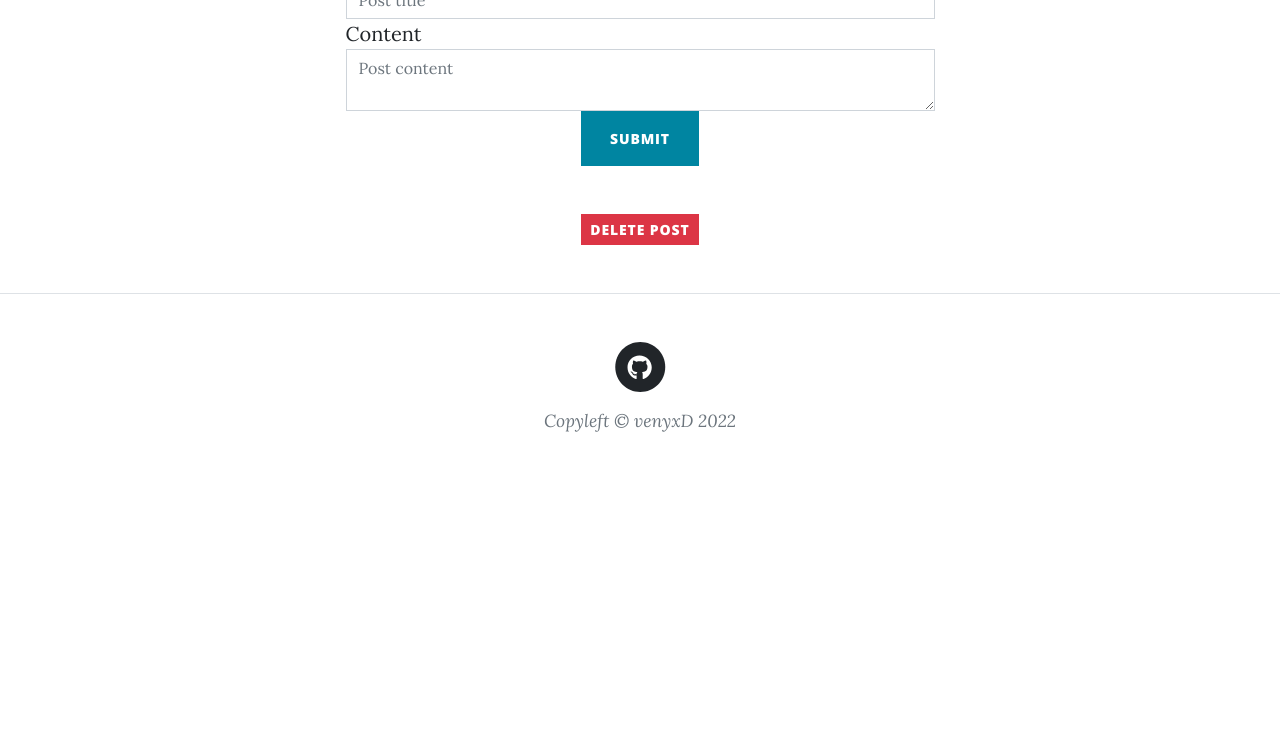
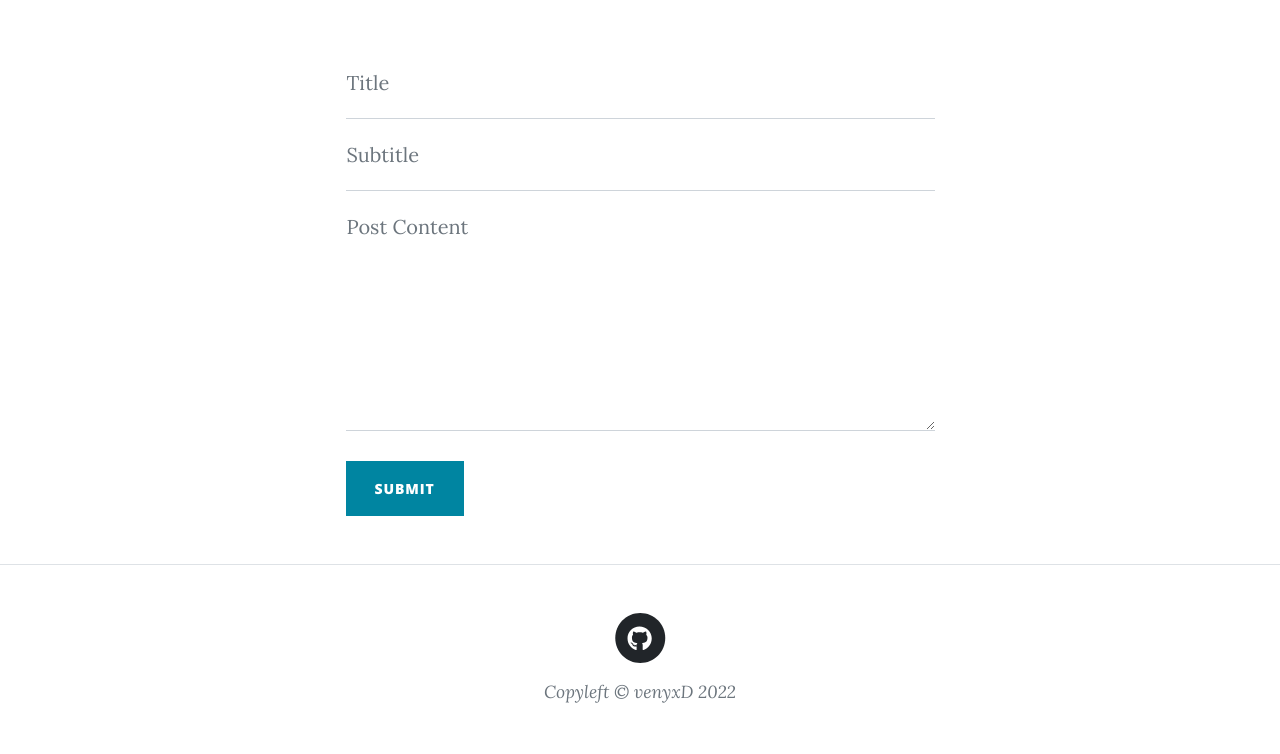
Before and after one commit to ivnvxd/flask-blog, a Python web app: template templates/edit.html in a window 1280 px wide. Shown: the part 533-1287 px from the top of the page. Before the commit the page ends 965 px from the top, so only its background shows below. Run offline with Jinja, Linux system fonts and the light colour scheme; the template is opened without the code that fills it, so the values that code supplies are empty; some libraries are stand-ins or nearby versions.

Commit message:
templates

```diff
--- a/templates/edit.html
+++ b/templates/edit.html
@@ -1,41 +1,35 @@
 {% extends "layout.html" %}
 
 {% block title %}
-    Edit "{{ post['title'] }}"
+    Edit "{{ post.title }}"
 {% endblock %}
 
 {% block background %}
-    <header class="masthead" style="background-image: url('/static/img/post-bg.jpg')">
+    <header class="masthead" style="background-image: url('/static/img/contact-bg.jpg')">
 {% endblock %}
 
 {% block header %}
-    <h1>{{ post['title'] }}</h1>
-    <span class="subheading">Edit "{{ post['title'] }}"</span>
+    <h1>Edit "{{ post.title }}"</h1>
+    <span class="subheading">Edit "{{ post.subtitle }}"</span>
 {% endblock %}
 
 {% block main %}
-    <form method="post">
-        <div class="form-group">
+    <form action="{{ url_for('edit', post_id=post.id) }}" method="post">
+        <div class="form-floating">
+            <input autocomplete="off" class="form-control" id="title" name="title" type="text" placeholder="Please enter a title..." value="{{ request.form['title'] or post.title}}">
             <label for="title">Title</label>
-            <input type="text" name="title" placeholder="Post title"
-                   class="form-control"
-                   value="{{ request.form['title'] or post['title'] }}">
-
+        </div>
+        <div class="form-floating">
+            <input autocomplete="off" class="form-control" id="subtitle" name="subtitle" type="text" placeholder="Please enter a subtitle..." value="{{ request.form['subtitle'] or post.subtitle }}">
+            <label for="subtitle">Subtitle</label>
+        </div>
+        <div class="form-floating">
+            <textarea autocomplete="off" class="form-control" id="content" name="content" placeholder="Enter post content here..." style="height: 15rem">{{ request.form['content'] or post.content }}</textarea>
+            <label for="content">Post Content</label>
         </div>
 
-        <div class="form-group">
-            <label for="content">Content</label>
-            <textarea name="content" placeholder="Post content"
-                      class="form-control">{{ request.form['content'] or post['content'] }}</textarea>
-        </div>
-        <div class="form-group">
-            <button type="submit" class="btn btn-primary d-flex justify-content-end mx-auto mb-5 text-uppercase">Submit</button>
-        </div>
-    </form>
+        <br />
 
-    <form action="{{ url_for('delete', id=post['id']) }}" method="POST">
-        <input type="submit" value="Delete Post"
-                class="btn btn-danger btn-sm d-flex justify-content-end mx-auto mb-5 text-uppercase"
-                onclick="return confirm('Are you sure you want to delete this post?')">
+        <button class="btn btn-primary text-uppercase mb-5" id="submitButton" type="submit">Submit</button>
     </form>
 {% endblock %}
```
Also changed, not shown: templates/create.html (+4 -4 lines), templates/index.html (+4 -4 lines), templates/post.html (+23 -2 lines).
